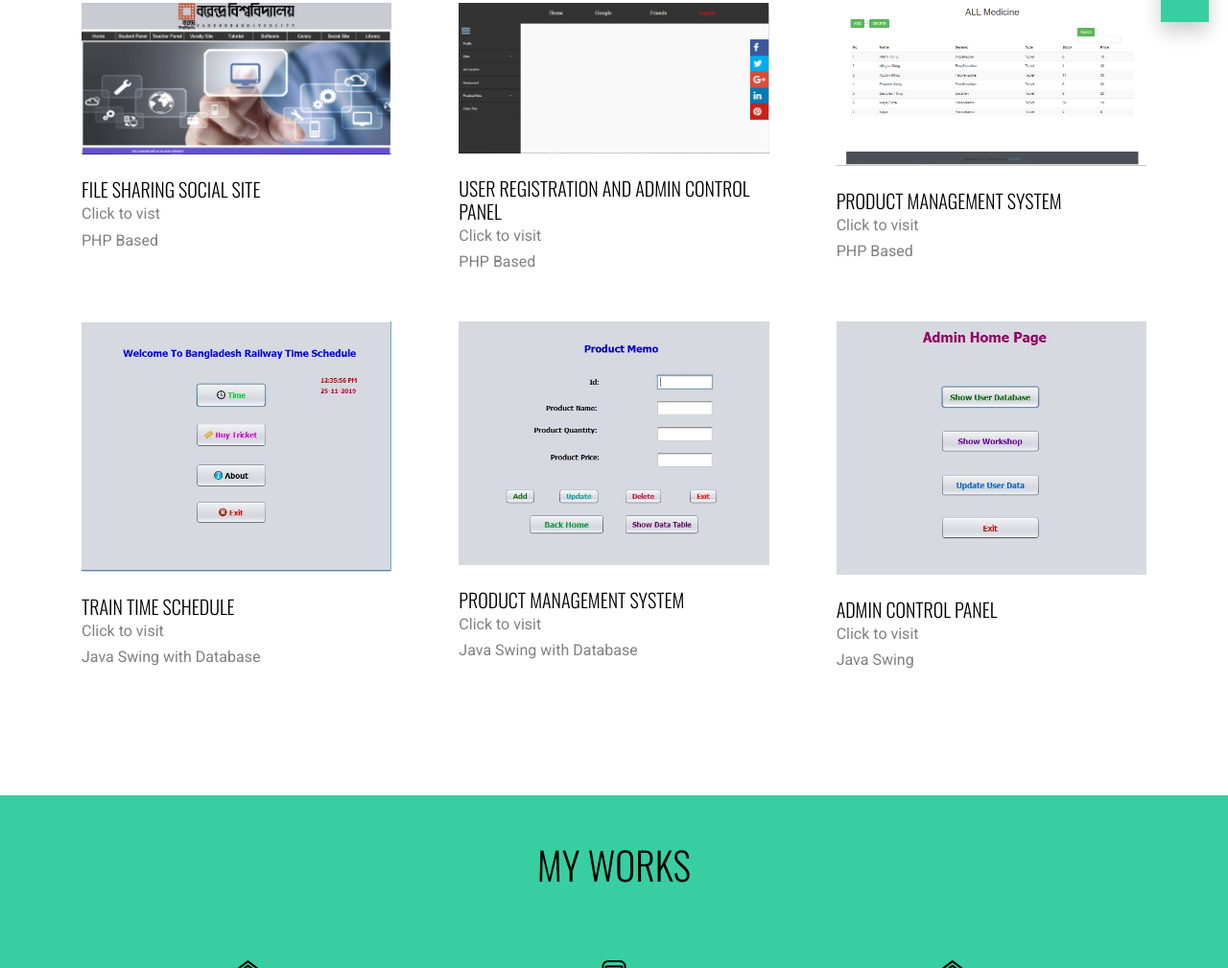
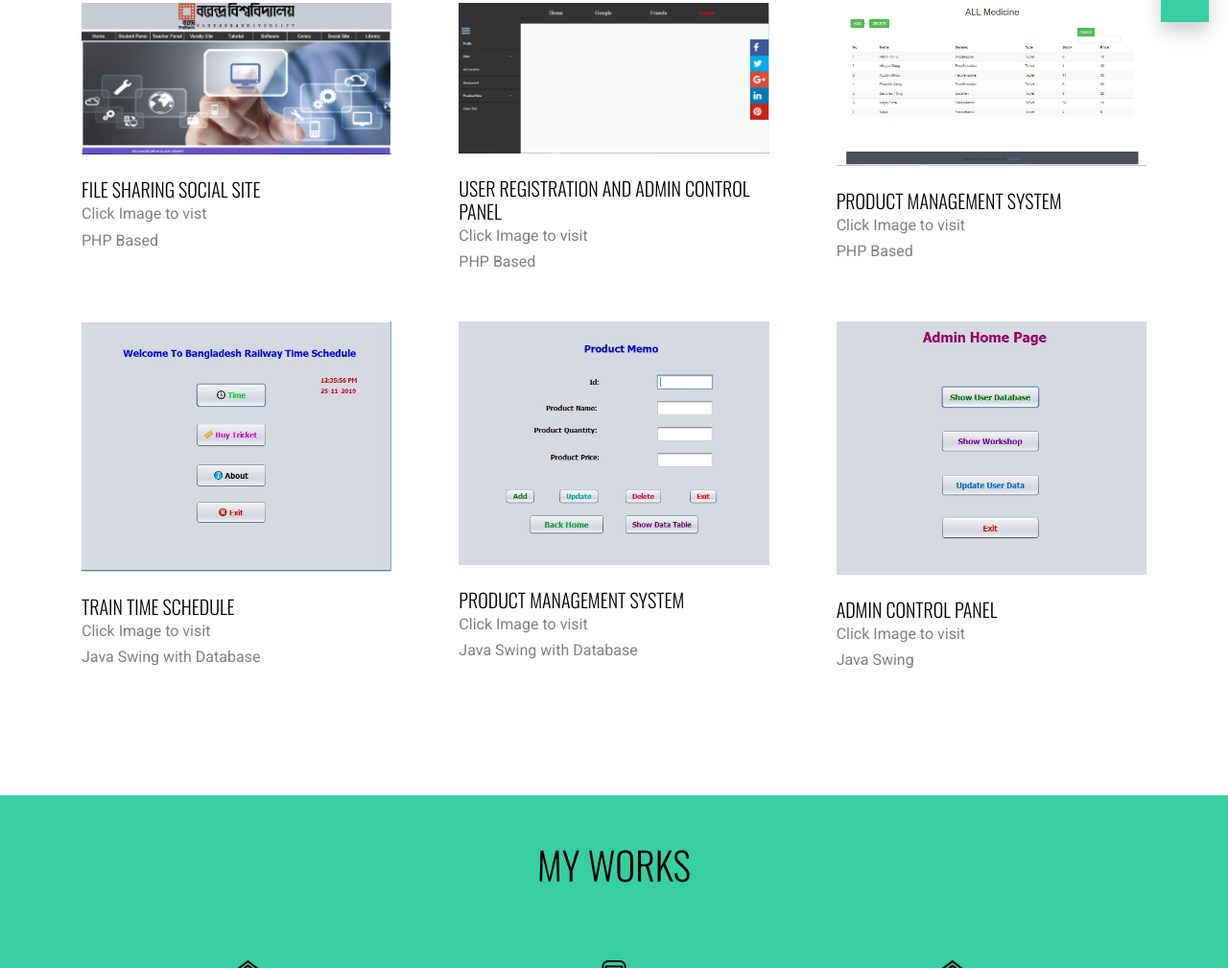
Before and after one commit to cseportal/myportfolio, a plain HTML site: page index.html in a window 1280 px wide. Shown: the part 877-1886 px from the top of the page at 96% size. Drawn offline with nearby package versions, Linux system fonts and the light colour scheme; files that its build step writes are made by us from their sources.

Commit message:
Update index.html

```diff
--- a/index.html
+++ b/index.html
@@ -119,7 +119,7 @@
 
 				<div class="ftco-media-details">
                   <h3>File Sharing social site</h3>
-                  <p>Click to vist</p>
+                  <p>Click Image to vist</p>
                   <strong>PHP Based</strong>
                 </div>
 
@@ -132,7 +132,7 @@
                     <a href="login.html" class="d-inline-block mb-4"><img src="images/profile.jpg" alt="Image" class="img-fluid"></a>
                     <div class="ftco-media-details">
                       <h3>User Registration And Admin Control Panel</h3>
-                      <p>Click to visit</p>
+                      <p>Click Image to visit</p>
                       <strong>PHP Based</strong>
                     </div>
 
@@ -145,7 +145,7 @@
                     <a href="p2.html" class="d-inline-block mb-4"><img src="images/manage.png" alt="Image" class="img-fluid"></a>
                     <div class="ftco-media-details">
                       <h3>Product Management System</h3>
-                      <p>Click to visit</p>
+                      <p>Click Image to visit</p>
                       <strong>PHP Based</strong>
                     </div>
 
@@ -159,7 +159,7 @@
                   <a href="property-single.html" class="d-inline-block mb-4"><img src="images/train.jpg" alt="Image" class="img-fluid"></a>
                   <div class="ftco-media-details">
                     <h3>Train Time Schedule</h3>
-                    <p>Click to visit</p>
+                    <p>Click Image to visit</p>
                     <strong>Java Swing with Database</strong>
                   </div>
 
@@ -172,7 +172,7 @@
                       <a href="property-single.html" class="d-inline-block mb-4"><img src="images/emp3.jpg" alt="Image" class="img-fluid"></a>
                       <div class="ftco-media-details">
                         <h3>Product Management System</h3>
-                        <p>Click to visit</p>
+                        <p>Click Image to visit</p>
                         <strong>Java Swing with Database</strong>
                       </div>
 
@@ -185,7 +185,7 @@
                       <a href="property-single.html"  class="d-inline-block mb-4"><img src="images/emp1.jpg" alt="Image" class="img-fluid"></a>
                       <div class="ftco-media-details">
                         <h3>Admin Control Panel</h3>
-                        <p>Click to visit</p>
+                        <p>Click Image to visit</p>
                         <strong>Java Swing</strong>
                       </div>
                     </div>
```
